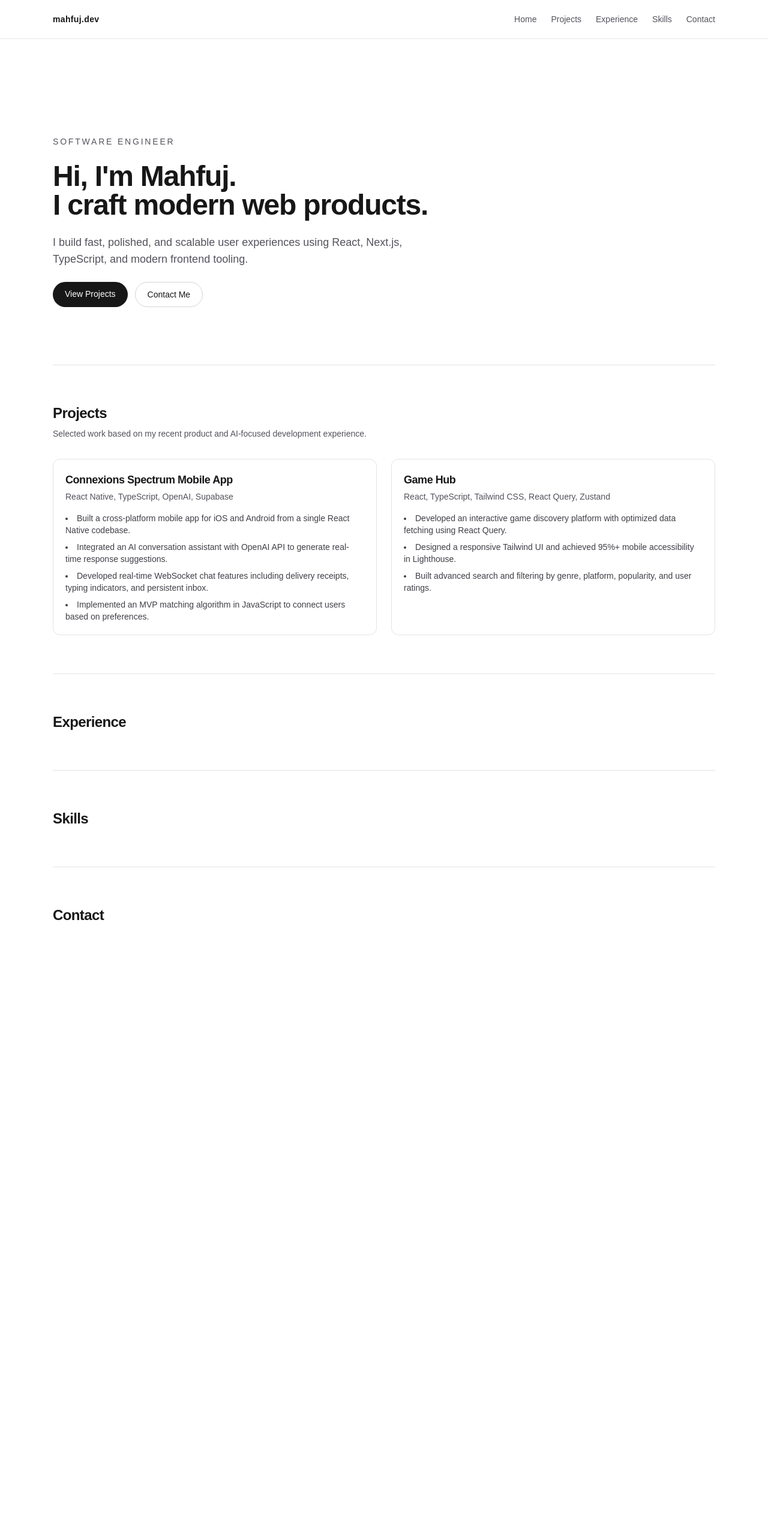
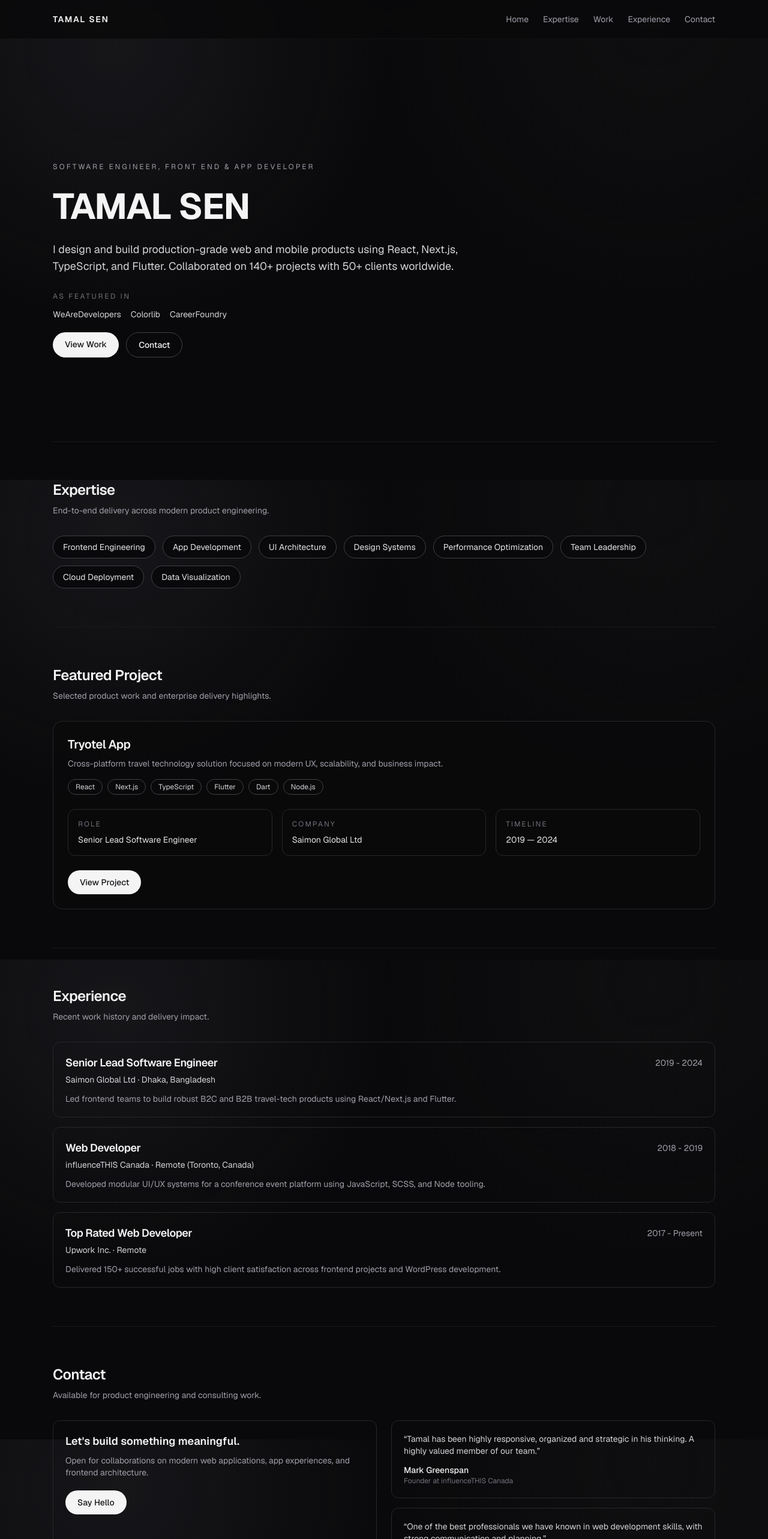
Before and after one commit to mahfuj02/mahfuj.dev, a Next.js app: page / in a window 1280 px wide. Shown: the top 2566 px of the page at 60% size. Before the commit the page ends 1670 px from the top, so only its background shows below. Built offline with nearby package versions, Linux system fonts and the light colour scheme.

Commit message:
feat: apply tamal-inspired v1 layout and dark visual system

```diff
--- a/src/app/globals.css
+++ b/src/app/globals.css
@@ -1,8 +1,8 @@
 @import "tailwindcss";
 
 :root {
-  --background: #ffffff;
-  --foreground: #171717;
+  --background: #09090b;
+  --foreground: #f4f4f5;
 }
 
 @theme inline {
@@ -12,17 +12,13 @@
   --font-mono: var(--font-geist-mono);
 }
 
-@media (prefers-color-scheme: dark) {
-  :root {
-    --background: #0a0a0a;
-    --foreground: #ededed;
-  }
-}
-
 body {
-  background: var(--background);
+  background:
+    radial-gradient(circle at 15% 10%, rgba(63, 63, 70, 0.25), transparent 35%),
+    radial-gradient(circle at 85% 5%, rgba(39, 39, 42, 0.2), transparent 35%),
+    var(--background);
   color: var(--foreground);
-  font-family: Arial, Helvetica, sans-serif;
+  font-family: var(--font-geist-sans), sans-serif;
 }
 
 html {
--- a/src/app/page.tsx
+++ b/src/app/page.tsx
@@ -1,3 +1,6 @@
+import { ContactSection } from "@/components/contact-section";
+import { ExperienceSection } from "@/components/experience-section";
+import { ExpertiseSection } from "@/components/expertise-section";
 import { HeroSection } from "@/components/hero-section";
 import { ProjectsSection } from "@/components/projects-section";
 
@@ -5,19 +8,10 @@ export default function Home() {
   return (
     <main className="mx-auto w-full max-w-6xl flex-1 px-6 py-16">
       <HeroSection />
+      <ExpertiseSection />
       <ProjectsSection />
-
-      <section id="experience" className="border-b border-zinc-200 py-16 dark:border-zinc-800">
-        <h2 className="text-2xl font-semibold tracking-tight">Experience</h2>
-      </section>
-
-      <section id="skills" className="border-b border-zinc-200 py-16 dark:border-zinc-800">
-        <h2 className="text-2xl font-semibold tracking-tight">Skills</h2>
-      </section>
-
-      <section id="contact" className="py-16">
-        <h2 className="text-2xl font-semibold tracking-tight">Contact</h2>
-      </section>
+      <ExperienceSection />
+      <ContactSection />
     </main>
   );
 }
--- /dev/null
+++ b/src/components/contact-section.tsx
@@ -0,0 +1,50 @@
+const testimonials = [
+  {
+    author: "Mark Greenspan",
+    role: "Founder at influenceTHIS Canada",
+    quote:
+      "Tamal has been highly responsive, organized and strategic in his thinking. A highly valued member of our team.",
+  },
+  {
+    author: "Wilfried Hajek",
+    role: "Agile Coach | Speaker | Trainer",
+    quote:
+      "One of the best professionals we have known in web development skills, with strong communication and planning.",
+  },
+];
+
+export function ContactSection() {
+  return (
+    <section id="contact" className="py-16">
+      <div className="mb-8 space-y-2">
+        <h2 className="text-2xl font-semibold tracking-tight">Contact</h2>
+        <p className="text-sm text-zinc-400">Available for product engineering and consulting work.</p>
+      </div>
+
+      <div className="grid gap-6 lg:grid-cols-2">
+        <div className="rounded-xl border border-zinc-800 p-5">
+          <h3 className="text-lg font-semibold">Let&apos;s build something meaningful.</h3>
+          <p className="mt-2 text-sm text-zinc-400">
+            Open for collaborations on modern web applications, app experiences, and frontend architecture.
+          </p>
+          <a
+            href="mailto:hello@example.com"
+            className="mt-5 inline-flex rounded-full bg-zinc-100 px-5 py-2.5 text-sm font-medium text-zinc-900"
+          >
+            Say Hello
+          </a>
+        </div>
+
+        <div className="space-y-4">
+          {testimonials.map((item) => (
+            <article key={item.author} className="rounded-xl border border-zinc-800 p-5">
+              <p className="text-sm text-zinc-300">“{item.quote}”</p>
+              <p className="mt-3 text-sm font-medium text-zinc-100">{item.author}</p>
+              <p className="text-xs text-zinc-500">{item.role}</p>
+            </article>
+          ))}
+        </div>
+      </div>
+    </section>
+  );
+}
--- /dev/null
+++ b/src/components/experience-section.tsx
@@ -0,0 +1,52 @@
+const experiences = [
+  {
+    role: "Senior Lead Software Engineer",
+    company: "Saimon Global Ltd",
+    timeline: "2019 - 2024",
+    location: "Dhaka, Bangladesh",
+    summary:
+      "Led frontend teams to build robust B2C and B2B travel-tech products using React/Next.js and Flutter.",
+  },
+  {
+    role: "Web Developer",
+    company: "influenceTHIS Canada",
+    timeline: "2018 - 2019",
+    location: "Remote (Toronto, Canada)",
+    summary:
+      "Developed modular UI/UX systems for a conference event platform using JavaScript, SCSS, and Node tooling.",
+  },
+  {
+    role: "Top Rated Web Developer",
+    company: "Upwork Inc.",
+    timeline: "2017 - Present",
+    location: "Remote",
+    summary:
+      "Delivered 150+ successful jobs with high client satisfaction across frontend projects and WordPress development.",
+  },
+];
+
+export function ExperienceSection() {
+  return (
+    <section id="experience" className="border-b border-zinc-900 py-16">
+      <div className="mb-8 space-y-2">
+        <h2 className="text-2xl font-semibold tracking-tight">Experience</h2>
+        <p className="text-sm text-zinc-400">Recent work history and delivery impact.</p>
+      </div>
+
+      <div className="space-y-4">
+        {experiences.map((item) => (
+          <article key={`${item.company}-${item.timeline}`} className="rounded-xl border border-zinc-800 p-5">
+            <div className="flex flex-col gap-1 sm:flex-row sm:items-center sm:justify-between">
+              <h3 className="text-lg font-semibold tracking-tight">{item.role}</h3>
+              <p className="text-sm text-zinc-400">{item.timeline}</p>
+            </div>
+            <p className="mt-1 text-sm text-zinc-300">
+              {item.company} · {item.location}
+            </p>
+            <p className="mt-3 text-sm text-zinc-400">{item.summary}</p>
+          </article>
+        ))}
+      </div>
+    </section>
+  );
+}
--- /dev/null
+++ b/src/components/expertise-section.tsx
@@ -0,0 +1,34 @@
+const expertise = [
+  "Frontend Engineering",
+  "App Development",
+  "UI Architecture",
+  "Design Systems",
+  "Performance Optimization",
+  "Team Leadership",
+  "Cloud Deployment",
+  "Data Visualization",
+];
+
+export function ExpertiseSection() {
+  return (
+    <section id="expertise" className="border-b border-zinc-900 py-16">
+      <div className="mb-8 space-y-2">
+        <h2 className="text-2xl font-semibold tracking-tight">Expertise</h2>
+        <p className="text-sm text-zinc-400">
+          End-to-end delivery across modern product engineering.
+        </p>
+      </div>
+
+      <div className="flex flex-wrap gap-3">
+        {expertise.map((item) => (
+          <span
+            key={item}
+            className="rounded-full border border-zinc-700 bg-zinc-950 px-4 py-2 text-sm text-zinc-200"
+          >
+            {item}
+          </span>
+        ))}
+      </div>
+    </section>
+  );
+}
--- a/src/components/hero-section.tsx
+++ b/src/components/hero-section.tsx
@@ -6,57 +6,64 @@ export function HeroSection() {
   return (
     <section
       id="home"
-      className="flex min-h-[60vh] items-center border-b border-zinc-200 py-16 dark:border-zinc-800"
+      className="flex min-h-[76vh] items-center border-b border-zinc-900 py-16"
     >
-      <div className="space-y-6">
+      <div className="space-y-7">
         <motion.p
           initial={{ opacity: 0, y: 24 }}
           animate={{ opacity: 1, y: 0 }}
           transition={{ duration: 0.5, ease: "easeOut" }}
-          className="text-sm uppercase tracking-[0.2em] text-zinc-600 dark:text-zinc-400"
+          className="text-xs uppercase tracking-[0.25em] text-zinc-400"
         >
-          Software Engineer
+          Software Engineer, Front End & App Developer
         </motion.p>
 
         <motion.h1
           initial={{ opacity: 0, y: 24 }}
           animate={{ opacity: 1, y: 0 }}
           transition={{ duration: 0.55, delay: 0.08, ease: "easeOut" }}
-          className="text-4xl font-bold tracking-tight sm:text-5xl"
+          className="text-5xl font-bold tracking-tight sm:text-6xl"
         >
-          Hi, I&apos;m Mahfuj.
-          <br />
-          I craft modern web products.
+          TAMAL SEN
         </motion.h1>
 
         <motion.p
           initial={{ opacity: 0, y: 24 }}
           animate={{ opacity: 1, y: 0 }}
           transition={{ duration: 0.55, delay: 0.16, ease: "easeOut" }}
-          className="max-w-2xl text-base text-zinc-600 dark:text-zinc-300 sm:text-lg"
+          className="max-w-3xl text-base leading-7 text-zinc-300 sm:text-lg"
         >
-          I build fast, polished, and scalable user experiences using React,
-          Next.js, TypeScript, and modern frontend tooling.
+          I design and build production-grade web and mobile products using React,
+          Next.js, TypeScript, and Flutter. Collaborated on 140+ projects with 50+
+          clients worldwide.
         </motion.p>
 
         <motion.div
           initial={{ opacity: 0, y: 24 }}
           animate={{ opacity: 1, y: 0 }}
           transition={{ duration: 0.55, delay: 0.24, ease: "easeOut" }}
-          className="flex flex-wrap gap-3"
+          className="space-y-3"
         >
+          <p className="text-xs uppercase tracking-[0.22em] text-zinc-500">As featured in</p>
+          <div className="flex flex-wrap gap-4 text-sm text-zinc-300">
+            <a className="transition-colors hover:text-white" href="https://www.wearedevelopers.com/" target="_blank" rel="noreferrer">WeAreDevelopers</a>
+            <a className="transition-colors hover:text-white" href="https://colorlib.com/" target="_blank" rel="noreferrer">Colorlib</a>
+            <a className="transition-colors hover:text-white" href="https://careerfoundry.com/" target="_blank" rel="noreferrer">CareerFoundry</a>
+          </div>
+          <div className="flex flex-wrap gap-3 pt-2">
             <a
-            href="#projects"
-            className="rounded-full bg-foreground px-5 py-2.5 text-sm font-medium text-background transition-opacity hover:opacity-90"
+              href="#work"
+              className="rounded-full bg-zinc-100 px-5 py-2.5 text-sm font-medium text-zinc-900 transition-opacity hover:opacity-90"
             >
-            View Projects
+              View Work
             </a>
             <a
               href="#contact"
-            className="rounded-full border border-zinc-300 px-5 py-2.5 text-sm font-medium text-foreground transition-colors hover:border-zinc-500 dark:border-zinc-700 dark:hover:border-zinc-500"
+              className="rounded-full border border-zinc-700 px-5 py-2.5 text-sm font-medium text-zinc-100 transition-colors hover:border-zinc-500"
             >
-            Contact Me
+              Contact
             </a>
+          </div>
         </motion.div>
       </div>
     </section>
--- a/src/components/projects-section.tsx
+++ b/src/components/projects-section.tsx
@@ -1,52 +1,58 @@
-const projects = [
-  {
-    title: "Connexions Spectrum Mobile App",
-    stack: "React Native, TypeScript, OpenAI, Supabase",
-    highlights: [
-      "Built a cross-platform mobile app for iOS and Android from a single React Native codebase.",
-      "Integrated an AI conversation assistant with OpenAI API to generate real-time response suggestions.",
-      "Developed real-time WebSocket chat features including delivery receipts, typing indicators, and persistent inbox.",
-      "Implemented an MVP matching algorithm in JavaScript to connect users based on preferences.",
-    ],
-  },
-  {
-    title: "Game Hub",
-    stack: "React, TypeScript, Tailwind CSS, React Query, Zustand",
-    highlights: [
-      "Developed an interactive game discovery platform with optimized data fetching using React Query.",
-      "Designed a responsive Tailwind UI and achieved 95%+ mobile accessibility in Lighthouse.",
-      "Built advanced search and filtering by genre, platform, popularity, and user ratings.",
-    ],
-  },
-];
-
 export function ProjectsSection() {
   return (
-    <section id="projects" className="border-b border-zinc-200 py-16 dark:border-zinc-800">
+    <section id="work" className="border-b border-zinc-900 py-16">
       <div className="mb-8 space-y-2">
-        <h2 className="text-2xl font-semibold tracking-tight">Projects</h2>
-        <p className="text-sm text-zinc-600 dark:text-zinc-300">
-          Selected work based on my recent product and AI-focused development experience.
+        <h2 className="text-2xl font-semibold tracking-tight">Featured Project</h2>
+        <p className="text-sm text-zinc-400">
+          Selected product work and enterprise delivery highlights.
         </p>
       </div>
 
-      <div className="grid gap-6 md:grid-cols-2">
-        {projects.map((project) => (
-          <article
-            key={project.title}
-            className="rounded-xl border border-zinc-200 p-5 dark:border-zinc-800"
-          >
-            <h3 className="text-lg font-semibold tracking-tight">{project.title}</h3>
-            <p className="mt-1 text-sm text-zinc-600 dark:text-zinc-300">{project.stack}</p>
-            <ul className="mt-4 space-y-2 text-sm text-zinc-700 dark:text-zinc-200">
-              {project.highlights.map((item) => (
-                <li key={item} className="list-inside list-disc">
-                  {item}
-                </li>
-              ))}
-            </ul>
+      <div className="rounded-2xl border border-zinc-800 bg-zinc-950/70 p-6">
+        <h3 className="text-xl font-semibold tracking-tight">Tryotel App</h3>
+        <p className="mt-2 text-sm text-zinc-400">
+          Cross-platform travel technology solution focused on modern UX,
+          scalability, and business impact.
+        </p>
+        <div className="mt-4 flex flex-wrap gap-2">
+          {[
+            "React",
+            "Next.js",
+            "TypeScript",
+            "Flutter",
+            "Dart",
+            "Node.js",
+          ].map((tech) => (
+            <span
+              key={tech}
+              className="rounded-full border border-zinc-700 px-3 py-1 text-xs text-zinc-300"
+            >
+              {tech}
+            </span>
+          ))}
+        </div>
+
+        <div className="mt-6 grid gap-4 md:grid-cols-3">
+          <article className="rounded-xl border border-zinc-800 p-4">
+            <p className="text-xs uppercase tracking-[0.18em] text-zinc-500">Role</p>
+            <p className="mt-2 text-sm text-zinc-200">Senior Lead Software Engineer</p>
           </article>
-        ))}
+          <article className="rounded-xl border border-zinc-800 p-4">
+            <p className="text-xs uppercase tracking-[0.18em] text-zinc-500">Company</p>
+            <p className="mt-2 text-sm text-zinc-200">Saimon Global Ltd</p>
+          </article>
+          <article className="rounded-xl border border-zinc-800 p-4">
+            <p className="text-xs uppercase tracking-[0.18em] text-zinc-500">Timeline</p>
+            <p className="mt-2 text-sm text-zinc-200">2019 — 2024</p>
+          </article>
+        </div>
+
+        <a
+          href="#"
+          className="mt-6 inline-flex rounded-full bg-zinc-100 px-5 py-2.5 text-sm font-medium text-zinc-900 transition-opacity hover:opacity-90"
+        >
+          View Project
+        </a>
       </div>
     </section>
   );
--- a/src/components/site-header.tsx
+++ b/src/components/site-header.tsx
@@ -1,24 +1,24 @@
 const navItems = [
   { label: "Home", href: "#home" },
-  { label: "Projects", href: "#projects" },
+  { label: "Expertise", href: "#expertise" },
+  { label: "Work", href: "#work" },
   { label: "Experience", href: "#experience" },
-  { label: "Skills", href: "#skills" },
   { label: "Contact", href: "#contact" },
 ];
 
 export function SiteHeader() {
   return (
-    <header className="sticky top-0 z-50 border-b border-zinc-200/80 bg-background/90 backdrop-blur dark:border-zinc-800/80">
+    <header className="sticky top-0 z-50 border-b border-zinc-900/70 bg-background/80 backdrop-blur">
       <nav className="mx-auto flex h-16 w-full max-w-6xl items-center justify-between px-6">
-        <a href="#home" className="text-sm font-semibold tracking-wide">
-          mahfuj.dev
+        <a href="#home" className="text-sm font-semibold tracking-[0.12em]">
+          TAMAL SEN
         </a>
         <ul className="hidden items-center gap-6 text-sm md:flex">
           {navItems.map((item) => (
             <li key={item.href}>
               <a
                 href={item.href}
-                className="text-zinc-600 transition-colors hover:text-foreground dark:text-zinc-300"
+                className="text-zinc-400 transition-colors hover:text-zinc-100"
               >
                 {item.label}
               </a>
```
Lines whose indentation alone changed are shown as unchanged.
